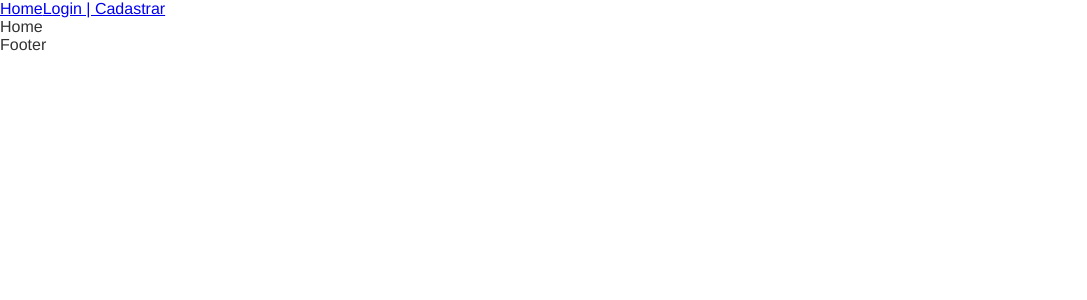
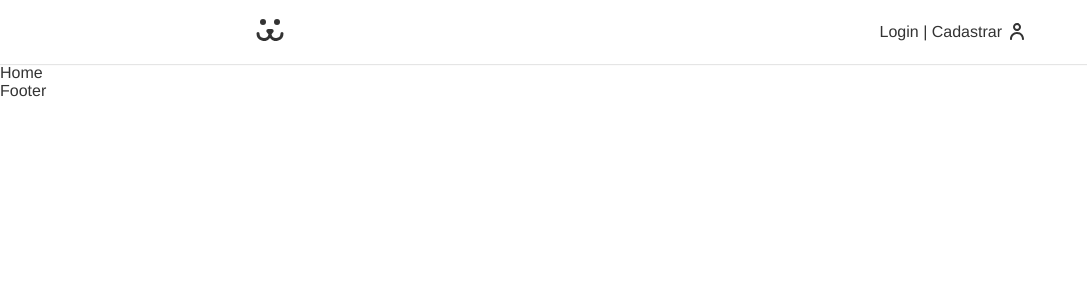
Before and after one commit to SpruceGabriela/dogs, a React (Create React App) app: page / in a window 1280 px wide. Shown: the top 300 px of the page, without its empty margins (0-1087 px from the left). Built offline with nearby package versions, Linux system fonts and the light colour scheme.

Commit message:
implement header style

```diff
--- a/src/components/Header/Header.js
+++ b/src/components/Header/Header.js
@@ -2,13 +2,16 @@ import React from 'react';
 import { Link } from 'react-router-dom';
 
 import './Header.scss';
+import { ReactComponent as Dogs } from '../../assets/dogs.svg';
 
 const Header = () => {
     return (
-        <header>
-            <nav>
-                <Link to="/">Home</Link>
-                <Link to="/login">Login | Cadastrar</Link>
+        <header className="header">
+            <nav className="container header__nav">
+                <Link className="header__logo" to="/" aria-label="Dogs - Home">
+                    <Dogs />
+                </Link>
+                <Link className="header__login" to="/login">Login | Cadastrar</Link>
             </nav>
         </header>
     )
--- a/src/components/Header/Header.scss
+++ b/src/components/Header/Header.scss
@@ -0,0 +1,37 @@
+@import '../../style/variables.scss';
+
+.header {
+    box-shadow: 0px 1px 1px rgba(0, 0, 0, 0.1);
+    position: fixed;
+    top: 0;
+    width: 100%;
+    z-index: 100;
+    background-color: white;
+
+    &__nav {
+        height: 4rem;
+        display: flex;
+        justify-content: space-between;
+        align-items: center;
+    }
+
+    &__logo {
+        padding: 0.5rem 0;
+    }
+
+    &__login {
+        color: $black;
+        display: flex;
+        align-items: center;
+
+        &::after {
+            content: '';
+            width: 14px;
+            height: 17px;
+            background: url('../../assets/usuario.svg') no-repeat center center;
+            margin-left: 0.5rem;
+            position: relative;
+            top: -1px;
+        }
+    }
+}
--- a/src/style/App.scss
+++ b/src/style/App.scss
@@ -6,12 +6,17 @@
 
 body {
     margin: 0;
+    padding: 4rem 0;
     color: $black;
     font-family: $type-first;
 }
 
 h1, h2, h3, h4, p {
     margin: 0px;
+}
+
+a {
+    text-decoration: none;
 }
 
 ul, li {
```
